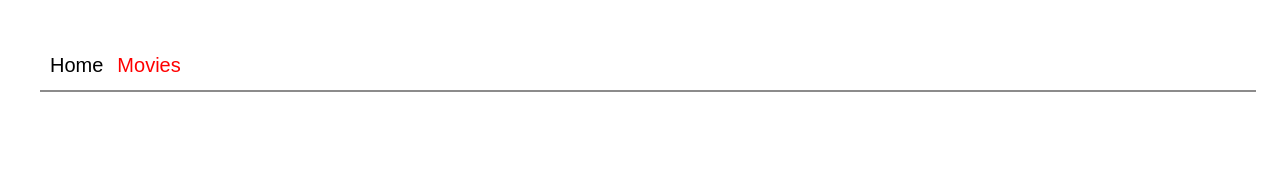
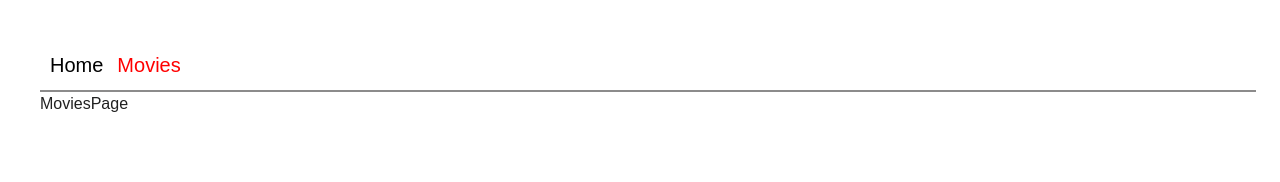
Before and after one commit to Kark999/goit-react-hw-05, a React (Vite) app: page /movies in a window 1280 px wide. Shown: the top 182 px of the page. Built offline with nearby package versions, Linux system fonts and the light colour scheme; the HTML template or start-up script is replaced by a standard one.

Commit message:
'update'

```diff
--- a/src/App.jsx
+++ b/src/App.jsx
@@ -1,7 +1,11 @@
-import { NavLink } from "react-router-dom";
+import { NavLink, Routes, Route } from "react-router-dom";
+import clsx from "clsx";
+
+import HomePage from "./pages/HomePage/HomePage";
+import MoviesPage from "./pages/MoviesPage/MoviesPage";
+
 import "./App.css";
 import css from "./App.module.css";
-import clsx from "clsx";
 
 const getNavLinkClassName = ({ isActive }) =>
   clsx(css.navLink, { [css.active]: isActive });
@@ -19,6 +23,12 @@ function App() {
           </NavLink>
         </nav>
       </header>
+      <main>
+        <Routes>
+          <Route path="/home" element={<HomePage />} />
+          <Route path="/movies" element={<MoviesPage />} />
+        </Routes>
+      </main>
     </div>
   );
 }
--- a/src/pages/HomePage/HomePage.jsx
+++ b/src/pages/HomePage/HomePage.jsx
@@ -0,0 +1,5 @@
+const HomePage = () => {
+  return <div>HomePage</div>;
+};
+
+export default HomePage;
--- a/src/pages/MoviesPage/MoviesPage.jsx
+++ b/src/pages/MoviesPage/MoviesPage.jsx
@@ -0,0 +1,5 @@
+const MoviesPage = () => {
+  return <div>MoviesPage</div>;
+};
+
+export default MoviesPage;
```
